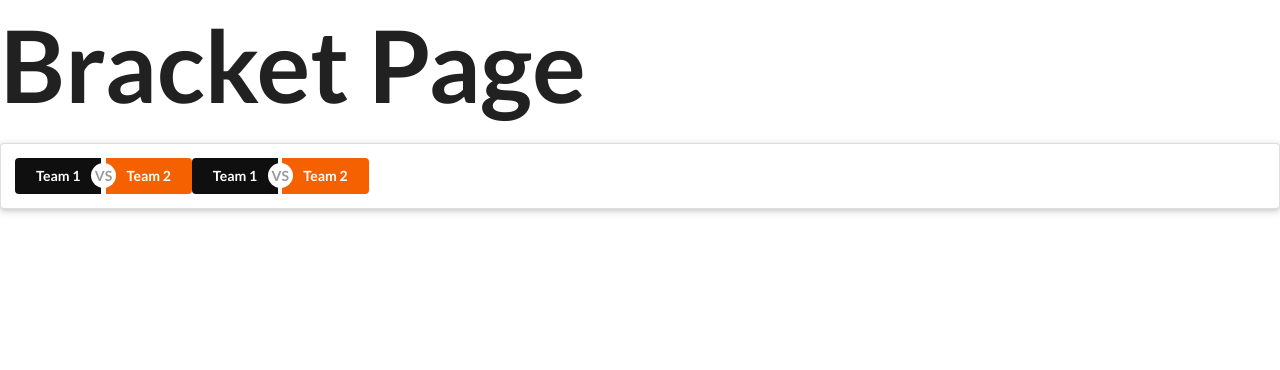
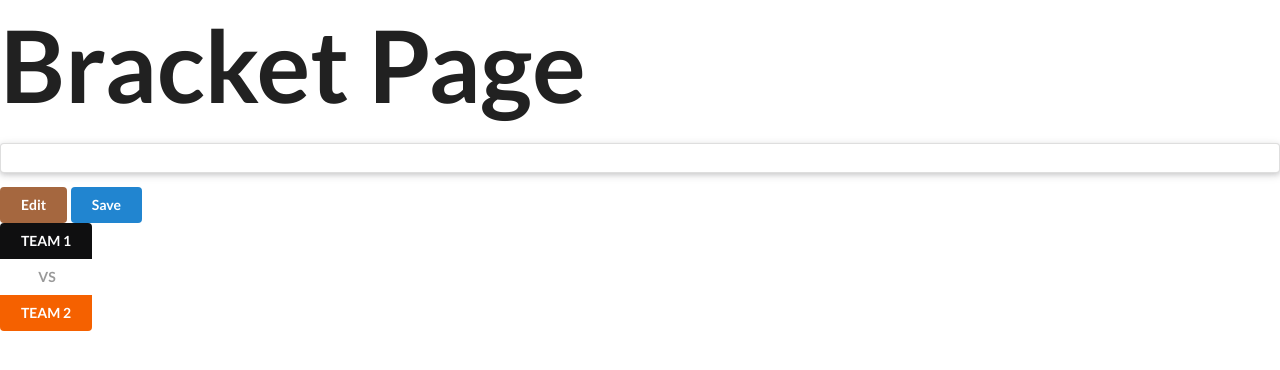
Before and after one commit to jittinat2/group03_project, a Vue app in the folder projectweb/: page /#/BracketPage in a window 1280 px wide. Shown: the top 370 px of the page. Built offline with nearby package versions, Linux system fonts and the light colour scheme; what semantic-ui-vue would draw is missing.

Commit message:
END DAY OF -- 5/5/19

```diff
--- a/projectweb/src/components/BracketGen.vue
+++ b/projectweb/src/components/BracketGen.vue
@@ -10,7 +10,7 @@
                   <div class="ui form">
                     <div class="field">
                         <label style="font-size:25px">Tourament Name :</label><br>
-                        <div class="ui input"><input type="text" placeholder="Tourament name"></div>
+                        <div class="ui input"><input type="text" placeholder="Tourament name" v-model="tour_name"></div>
                     </div>
                   </div>
 
@@ -21,19 +21,19 @@
                         <label style="font-size:25px">Tourament Type :</label><br>
                         <div class="field">
                           <div class="ui radio checkbox">
-                            <input type="radio" name="typeOfTour" checked="checked">
+                            <input type="radio" name="typeOfTour" v-model="tour_type" value="Single Eliminate">
                             <label>Single Eliminate</label>
                           </div>
                         </div>
                         <div class="field">
                           <div class="ui radio checkbox">
-                            <input type="radio" name="typeOfTour">
+                            <input type="radio" name="typeOfTour" v-model="tour_type" value="Double_Eliminate">
                             <label>Double Eliminate</label>
                           </div>
                         </div>
                         <div class="field">
                           <div class="ui radio checkbox">
-                            <input type="radio" name="typeOfTour">
+                            <input type="radio" name="typeOfTour" v-model="tour_type" value="Round_Robin">
                             <label>Round Robin</label>
                           </div>
                         </div>
@@ -49,31 +49,31 @@
                         <label style="font-size:25px">Tourament Size :</label><br>
                         <div class="field">
                           <div class="ui radio checkbox">
-                            <input type="radio" name="sizeOfTour" checked="checked">
+                            <input type="radio" name="sizeOfTour" v-model="tour_size" value="2">
                             <label>2</label>
                           </div>
                         </div>
                         <div class="field">
                           <div class="ui radio checkbox">
-                            <input type="radio" name="sizeOfTour">
+                            <input type="radio" name="sizeOfTour" v-model="tour_size" value="4">
                             <label>4</label>
                           </div>
                         </div>
                         <div class="field">
                           <div class="ui radio checkbox">
-                            <input type="radio" name="sizeOfTour">
+                            <input type="radio" name="sizeOfTour" v-model="tour_size" value="8">
                             <label>8</label>
                           </div>
                         </div>
                         <div class="field">
                           <div class="ui radio checkbox">
-                            <input type="radio" name="sizeOfTour">
+                            <input type="radio" name="sizeOfTour" v-model="tour_size" value="16">
                             <label>16</label>
                           </div>
                         </div>
                         <div class="field">
                           <div class="ui radio checkbox">
-                            <input type="radio" name="sizeOfTour">
+                            <input type="radio" name="sizeOfTour" v-model="tour_size" value="32">
                             <label>32</label>
                           </div>
                         </div>
@@ -86,16 +86,15 @@
               Generate
             </button>
 
-
           </div>
       </div>
-
-
+{{tour_name}} : {{tour_type}} : {{tour_size}}
     </div>
   </div>
 </template>
 
 <script>
+import axios from 'axios'
 import router from '../router'
 
 export default {
@@ -104,16 +103,40 @@ export default {
     return {
       msg: 'Bracket Generator',
       tour_name: '',
-      tour_size: ''
+      tour_type: null,
+      tour_size: null,
+
     }
   },
   methods: {
       Generate(){
           //console.log("Generate")
-          //router.push({ name : "HelloWorld"})
-          alert("Generate")
+          if(this.tour_type == null || this.tour_size == null){
+            alert("PLEASE ENTER TYPE , SIZE")
+          }
+          else{
+            let newBracket = {
+              tour_name: this.tour_name,
+              tour_type: this.tour_type,
+              tour_size: this.tour_size,
+              }
+
+            // axios.post('http://localhost:5000/generator/user', newBracket)
+            //   .then((response) => {
+            //     console.log(response)
+            //   })
+            //   .catch((error) => {
+            //     console.log(error)
+            //   })
+            //console.log(newBracket)
+
+            router.push({ name:'BracketPage', params:{newBracket} })
+          }
       }
-  }
+  },
+  mounted() {
+    //console.log(this.$route)
+  },
 }
 
 </script>
--- a/projectweb/src/components/BracketPage.vue
+++ b/projectweb/src/components/BracketPage.vue
@@ -2,28 +2,44 @@
     <div class="hello">
         <h1 style="font-size: 100px">{{ msg }}</h1>
         <div class="ui raised segment">
-            <div class="ui buttons" style="margin:20;">
-                <button class="ui active black blur button">Team 1</button>
+
+            <div class="ui buttons" style="margin:10px;" v-for="numOfTeam in $route.params.newBracket" v-bind:key="numOfTeam.tour_size"> <!--v-for="Auser in getUsers" v-bind:key="Auser._id" -->
+              <button class="ui active black button">Team 1</button>
                 <div class="or" data-text="VS"></div>
-                <button class="ui active orange button">Team 2</button>
+              <button class="ui active orange button">Team 2</button>
             </div>
-            <div class="ui buttons">
-                <button class="ui active black blur button">Team 1</button>
-                <div class="or" data-text="VS"></div>
-                <button class="ui active orange button">Team 2</button>
+
+        </div>
+
+            <div >
+              <router-link :to="{ path: '/BracketGenerator/'}"><button class="ui brown button">Edit</button></router-link>
+              <router-link :to="{ path: '/BracketGenerator/'}"><button class="ui primary button">Save</button></router-link>
             </div>
+        <div>
+          <div class="ui vertical buttons">
+            <button class="ui active black button">TEAM 1</button>
+              <div class="or" data-text="VS" style="margin-left:45px"></div>
+            <button class="ui active orange button">TEAM 2</button>
+          </div>
         </div>
+
+         {{$route.params.newBracket}}
     </div>
 </template>
 
 <script>
+import axios from 'axios'
+
 export default {
   name: "HelloWorld",
   data() {
     return {
-      msg: "Bracket Page"
+      msg: "Bracket Page",
     };
-  }
+  },
+  mounted() {
+    console.log(this.$route)
+  },
 };
 </script>
 
```
Also changed, not shown: 2 other files (tests, documents, lock files or other folders).
